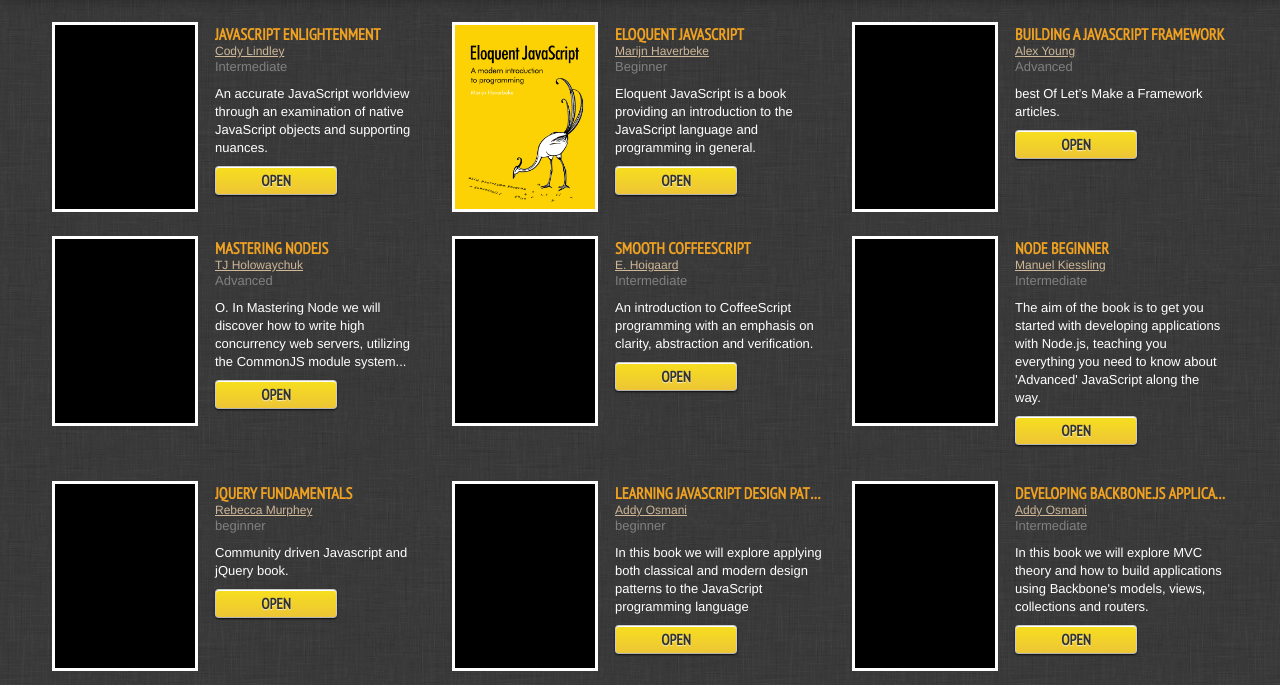
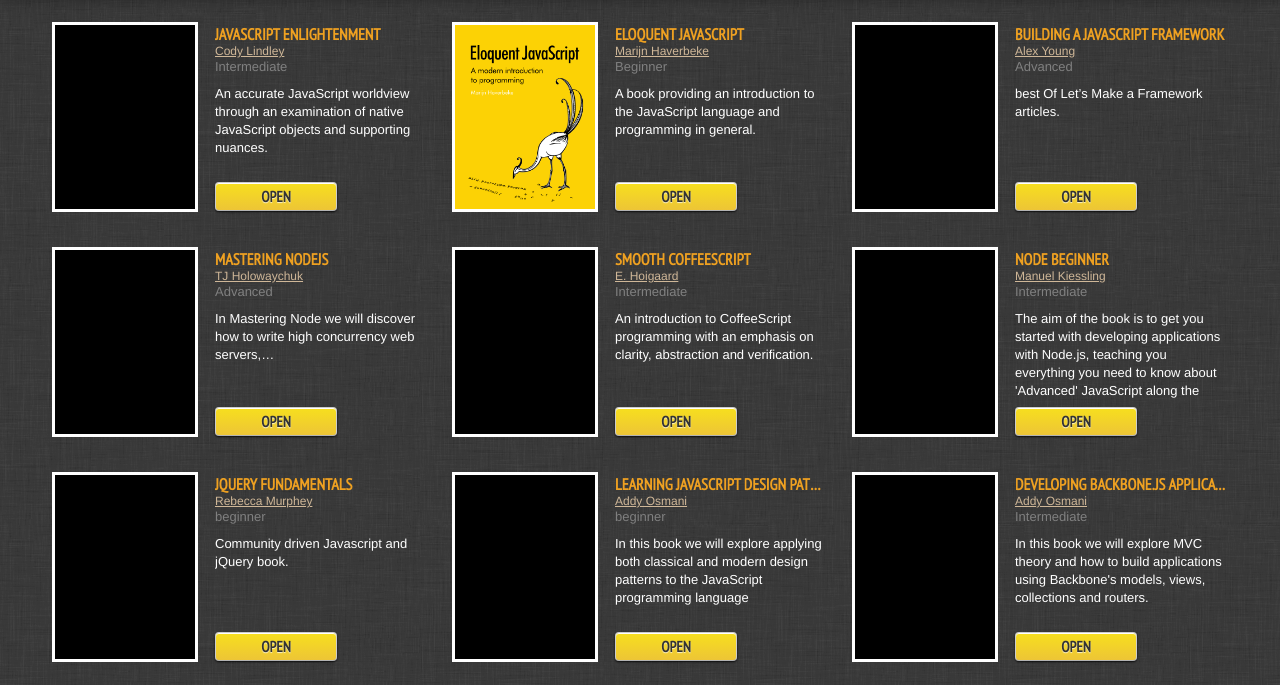
Before and after one commit to revolunet/JSbooks, a plain HTML site: page index.html in a window 1280 px wide. Shown: the part 115-800 px from the top of the page. Drawn offline with nearby package versions, Linux system fonts and the light colour scheme.

Commit message:
display fix

```diff
--- a/css/jsbooks.css
+++ b/css/jsbooks.css
@@ -1214,6 +1214,15 @@
   margin-right: 20px;
   outline: 3px solid white;
 }
+.booksection p.description {
+  height: 70px;
+  padding-bottom: 18px;
+  overflow: hidden;
+}
+.booksection p.level {
+  color: grey;
+}
+
 h1 {
   font: normal 18px 'PT Sans Narrow', Helvetica, Arial, sans-serif;
   color: #2f2e2d;
@@ -1272,9 +1281,6 @@
   border-radius: 4px;
   margin-bottom: 50px;
   box-shadow: 0 0 4px white;
-}
-p.level {
-  color: grey;
 }
 #jsinfos h4 {
   margin-bottom: 4px;
--- a/issues.json
+++ b/issues.json
@@ -15,7 +15,7 @@
         "authorUrl": "http://eloquentjavascript.net",
         "date": "03/02/2011",
         "level": "Beginner",
-        "info": "Eloquent JavaScript is a book providing an introduction to the JavaScript language and programming in general.",
+        "info": "A book providing an introduction to the JavaScript language and programming in general.",
         "url": "http://eloquentjavascript.net/contents.html",
         "cover": "img/cover_eloquentjs.png"
     },
@@ -35,7 +35,7 @@
         "authorUrl": "http://visionmedia.github.com/masteringnode",
         "date": "06/07/2011",
         "level": "Advanced",
-        "info": "O. In Mastering Node we will discover how to write high concurrency web servers, utilizing the CommonJS module system...",
+        "info": "In Mastering Node we will discover how to write high concurrency web servers,…",
         "url": "http://github.com/visionmedia/masteringnode/raw/master/book.pdf",
         "cover": "img/cover_masteringnode.png"
     },
```
Also changed, not shown: index.html (+2 -2 lines).
